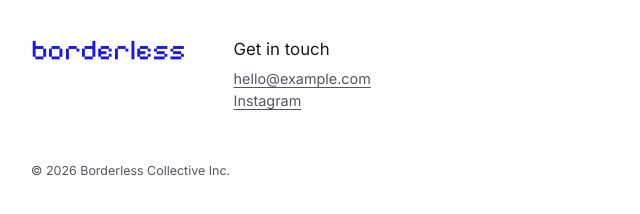
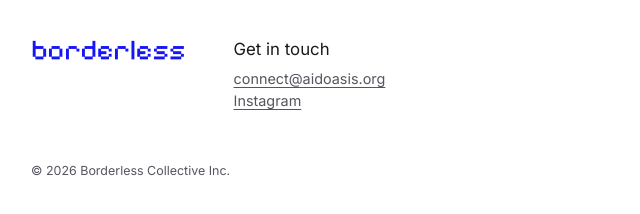
Before and after one commit to ajyanikian/borderless, a plain HTML site: page borderless-site/index.html in a window 1280 px wide. Shown: the part 2728-2942 px from the top of the page, 137-777 px from the left. Drawn offline with Linux system fonts and the light colour scheme.

Commit message:
Update index.html

```diff
--- a/borderless-site/index.html
+++ b/borderless-site/index.html
@@ -166,7 +166,7 @@ footer a{text-decoration:underline;text-underline-offset:3px}
 /* ── EDIT HERE ─────────────────────────────────────────────── */
 const CHECKOUT_BASE = "https://checkout.borderlesstheory.com";
 const PUBLIC_CHECKOUT_ENABLED = false; // Keep OFF until launch readiness is confirmed.
-const CONTACT_EMAIL = "hello@example.com";                             // ← Borderless email
+const CONTACT_EMAIL = "connect@aidoasis.org";                             // ← Borderless email
 const INSTAGRAM     = "https://www.instagram.com/borderless_theory/";
 const PHOTOS = [
   ["oil-front.jpg","Tin, front"],["oil-poem.jpg","Tin, back with poem"],["oil-angle.jpg","Tin, angled"],["oil-lying.jpg","Tin lying on its side"],
```
